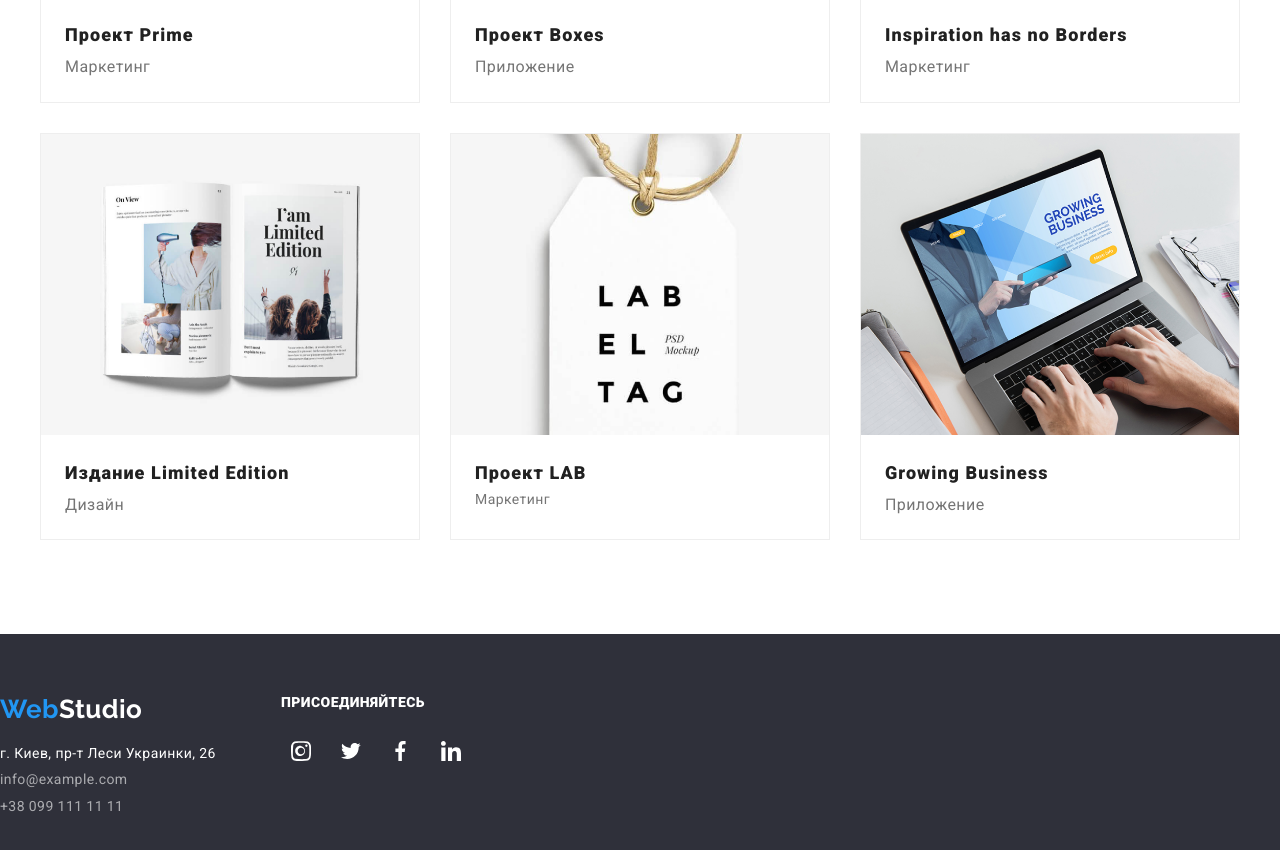
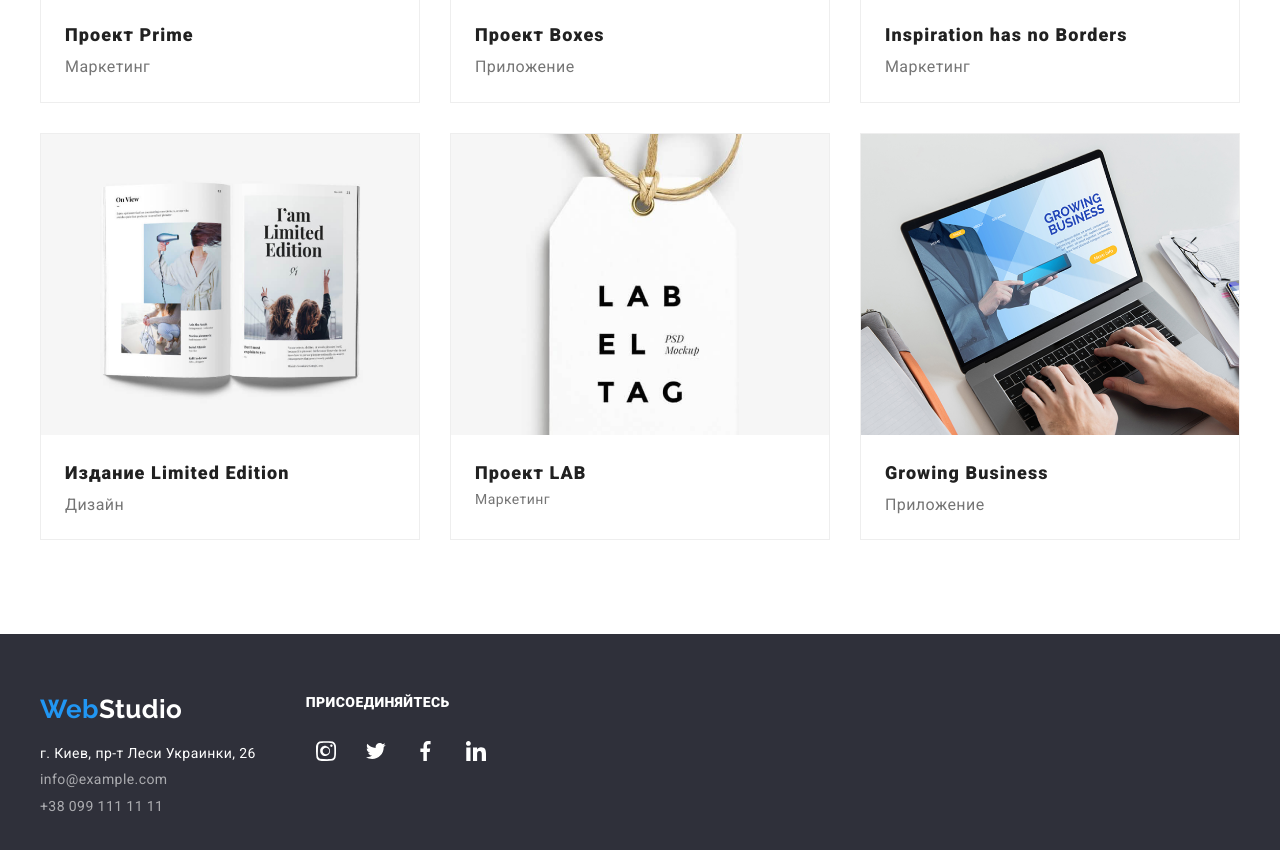
Before and after one commit to OlehKosminin/goit-markup-hw-04, a plain HTML site: page portfolio.html in a window 1280 px wide. Shown: the part 1004-1854 px from the top of the page. Drawn offline with nearby package versions, Linux system fonts and the light colour scheme.

Commit message:
extra help footer))

```diff
--- a/portfolio.html
+++ b/portfolio.html
@@ -153,17 +153,23 @@
             </div>
         </section>
     </main>
+
+    <!---------- footer ----------->
     <footer class="footer ">
-        <div class="container footer-box footer-container">
+        <div class="footer-flex container">
+
+            <div class=" footer-box footer-container">
                 <a href="./index.html" class="logo logo-margin-bottom"> <span class="logo-web">Web</span> <span
                         class="studio">Studio</span> </a>
                 <address class="address">
                     <ul class="list">
-                    <li class="footer-adrs"><a href="https://goo.gl/maps/727tqZzBJjCVUAbq7">г. Киев, пр-т Леси Украинки,
+                        <li class="footer-adrs"><a href="https://goo.gl/maps/727tqZzBJjCVUAbq7">г. Киев, пр-т Леси
+                                Украинки,
                                 26</a></li>
                         <li class="footer-adrs"><a href="mail:info@example.com" class="footer-link">info@example.com</a>
                         </li>
-                    <li class="footer-adrs"><a href="tel:+380991111111" class="footer-link">+38 099 111 11 11</a></li>
+                        <li class="footer-adrs"><a href="tel:+380991111111" class="footer-link">+38 099 111 11 11</a>
+                        </li>
                     </ul>
                 </address>
             </div>
@@ -174,14 +180,16 @@
                     <li class="item-connect">
                         <a href="" class="link-connect">
                             <svg width="20px " height="20px">
-                            <use href="./images/icon.svg/sprite.svg/symbol-defs.svg#icon-instagram" class="icon-svg">
+                                <use href="./images/icon.svg/sprite.svg/symbol-defs.svg#icon-instagram"
+                                    class="icon-svg">
                             </svg>
                         </a>
                     </li>
                     <li class="item-connect">
                         <a href="" class="link-connect">
                             <svg width="20px " height="20px">
-                            <use href="./images/icon.svg/sprite.svg/symbol-defs.svg#icon-twiter" class="icon-svg"></use>
+                                <use href="./images/icon.svg/sprite.svg/symbol-defs.svg#icon-twiter" class="icon-svg">
+                                </use>
                             </svg>
                         </a>
                     </li>
@@ -196,13 +204,14 @@
                     <li class="item-connect">
                         <a href="" class="link-connect">
                             <svg width="20px " height="20px">
-                            <use href="./images/icon.svg/sprite.svg/symbol-defs.svg#icon-in0" class="icon-svg"></use>
+                                <use href="./images/icon.svg/sprite.svg/symbol-defs.svg#icon-in0" class="icon-svg">
+                                </use>
                             </svg>
                         </a>
                     </li>
+                </ul>
+            </div>
 
-
-            </ul>
         </div>
     </footer>
 </body>
--- a/style/style.css
+++ b/style/style.css
@@ -65,7 +65,7 @@ section{
 }
 
 .container{
-width: 1200px;
+max-width: 1200px;
 margin-left: auto;
 margin-right: auto;
 /* text-align: center; */
@@ -589,8 +589,8 @@ padding: 10px;
     padding-top: 60px;
     padding-bottom: 60px;
 
-    display: flex;
-    justify-content: flex-start;
+    /* display: flex;
+    justify-content: flex-start; */
 }
 
 /* .active {
@@ -820,6 +820,6 @@ margin-right: 0;
     margin-right: 50px;
 }
 
-footer{
-    justify-content: flex-start;
+.footer-flex{
+    display: flex;
 }
```
Also changed, not shown: index.html (+15 -8 lines). Lines whose indentation alone changed are shown as unchanged.
